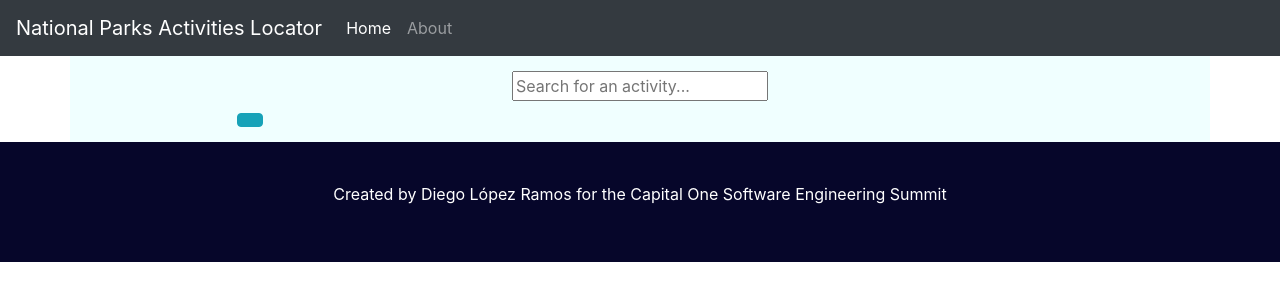
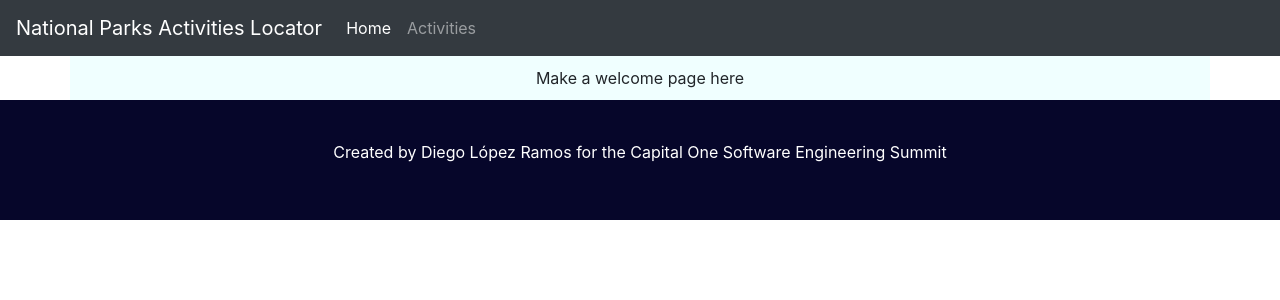
Before and after one commit to Lo-pez/national-parks, a React (Create React App) app: page / in a window 1280 px wide. Shown: the top 300 px of the page. Built offline with nearby package versions, Linux system fonts and the light colour scheme; no server answers.

Commit message:
Refactored routing

```diff
--- a/package.json
+++ b/package.json
@@ -12,6 +12,7 @@
     "react-bootstrap": "^2.0.2",
     "react-dom": "^17.0.2",
     "react-media-hook": "^0.4.9",
+    "react-router-dom": "^6.0.2",
     "react-scripts": "4.0.3",
     "web-vitals": "^1.1.2"
   },
--- a/src/App.js
+++ b/src/App.js
@@ -1,17 +1,25 @@
+import React from "react"
+import { BrowserRouter as Router, Routes, Route } from 'react-router-dom';
+
 import Header from './components/Header'
 import Footer from './components/Footer'
 import Home from './components/Home'
 import ActivitiesFetch from './components/ActivitiesFetch'
-// import Activities from './components/Activities'
 
 
 function App() {
   return (
     <div>
-        <Header />
-        <Home />
-        <ActivitiesFetch />
-        <Footer />
+      <Router>
+        <div>
+          <Header />
+          <Routes>
+            <Route exact path ="/" element={<Home/>}></Route>
+            <Route exact path ="/activities" element={<ActivitiesFetch/>}></Route>
+          </Routes>
+          <Footer />
+        </div>
+      </Router>
     </div>
   );
 }
--- a/src/components/ActivitiesCard.js
+++ b/src/components/ActivitiesCard.js
@@ -10,7 +10,7 @@ const ActivitiesList = (props) => {
   const [actQuery, setActQuery] = useState(query || '');
   const filteredActivities = FilterActivities(props.activities, actQuery)
 
-  const ActivitiesElement =       <AvailableParks ActivitiesData={filteredActivities} />;
+  const ActivitiesElement = <AvailableParks ActivitiesData={filteredActivities} />;
   return (
     <div>
       <SearchBar
--- a/src/components/Header.js
+++ b/src/components/Header.js
@@ -5,7 +5,7 @@ function Header() {
 	return (
 	<div>
 		<nav className="navbar navbar-expand-lg navbar-dark bg-dark">
-		  <a className="navbar-brand" href="_blank">National Parks Activities Locator</a>
+		  <a className="navbar-brand" href="/">National Parks Activities Locator</a>
 		  <button className="navbar-toggler" type="button" data-toggle="collapse" data-target="#navbarSupportedContent" aria-controls="navbarSupportedContent" aria-expanded="false" aria-label="Toggle navigation">
 		    <span className="navbar-toggler-icon"></span>
 		  </button>
@@ -13,10 +13,10 @@ function Header() {
 		  <div className="collapse navbar-collapse" id="navbarSupportedContent">
 		    <ul className="navbar-nav mr-auto">
 		      <li className="nav-item active">
-		        <a className="nav-link" href="_blank">Home <span className="sr-only">(current)</span></a>
+		        <a className="nav-link" href="/">Home <span className="sr-only">(current)</span></a>
 		      </li>
 		      <li className="nav-item">
-		        <a className="nav-link" href="_blank">About</a>
+		        <a className="nav-link" href="/activities">Activities</a>
 		      </li>
 		    </ul>
 		  </div>
--- a/src/components/Home.css
+++ b/src/components/Home.css
@@ -1,7 +1,7 @@
 .container {
   text-align: center;
   background-color: azure;
-  padding: 5px 0;
+  padding: 10px 0;
 }
 
 .newInformation {
--- a/src/components/Home.js
+++ b/src/components/Home.js
@@ -7,6 +7,7 @@ function Home() {
 	    <div>
 			<div className="container">
 				<div className="newInformation">
+				Make a welcome page here
 				</div >
 			</div>
 		</div>
```
Also changed, not shown: 1 other file (tests, documents, lock files or other folders).
